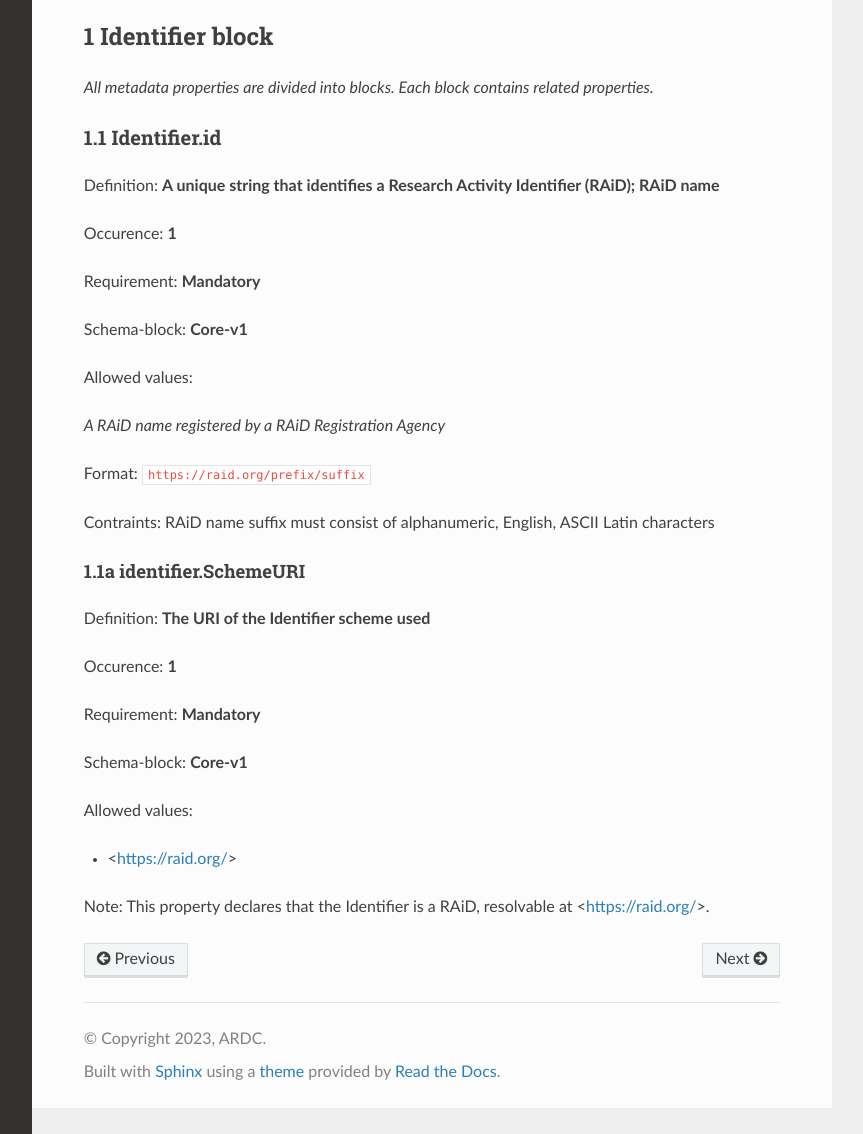
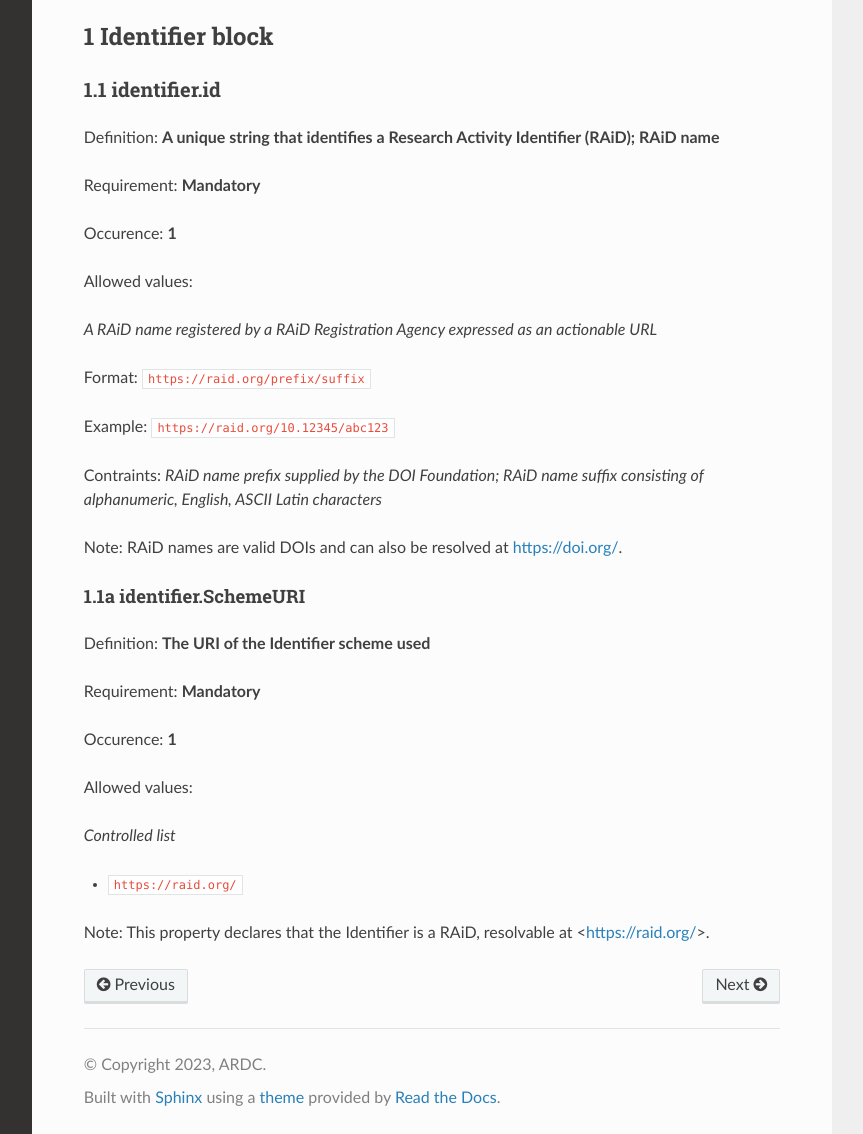
Before and after one commit to au-research/raid-metadata, a Sphinx documentation site: the page built from rtd/docs/source/core.rst, in a window 1280 px wide and 1398 px high, cut to the strip 264-1398 px from the top of the window. Shown: the whole strip, without its empty margins (268-1131 px from the left). Built offline with Sphinx 7.4.7 and the Read the Docs theme 2.0.0, drawn with Linux system fonts in a browser that asks for light colours.

Commit message:
update format of core properties entries

```diff
--- a/rtd/docs/source/core.rst
+++ b/rtd/docs/source/core.rst
@@ -10,42 +10,42 @@ Core Metadata Schema Properties
 1 Identifier block
 ------------------
 
-*All metadata properties are divided into blocks. Each block contains related properties.*
-
-1.1 Identifier.id
+1.1 identifier.id
 ^^^^^^^^^^^^^^^^^
 
 Definition: **A unique string that identifies a Research Activity Identifier (RAiD); RAiD name**
 
-Occurence: **1**
-
 Requirement: **Mandatory**
 
-Schema-block: **Core-v1**
+Occurence: **1**
 
 Allowed values:
 
-*A RAiD name registered by a RAiD Registration Agency*
+*A RAiD name registered by a RAiD Registration Agency expressed as an actionable URL*
 
 Format: ``https://raid.org/prefix/suffix``
 
-Contraints: RAiD name suffix must consist of alphanumeric, English, ASCII Latin characters
+Example: ``https://raid.org/10.12345/abc123``
 
-.. _1a-identifierSchemeURI:
+Contraints: *RAiD name prefix supplied by the DOI Foundation; RAiD name suffix consisting of alphanumeric, English, ASCII Latin characters*
+
+Note: RAiD names are valid DOIs and can also be resolved at https://doi.org/.
+
+.. _1.1-identifierSchemeURI:
 
 1.1a identifier.SchemeURI
 ~~~~~~~~~~~~~~~~~~~~~~~~~
 
 Definition: **The URI of the Identifier scheme used**
 
-Occurence: **1**
-
 Requirement: **Mandatory**
 
-Schema-block: **Core-v1**
+Occurence: **1**
 
 Allowed values:
 
-* <https://raid.org/>
+*Controlled list*
+
+* ``https://raid.org/``
 
 Note: This property declares that the Identifier is a RAiD, resolvable at <https://raid.org/>.
```
